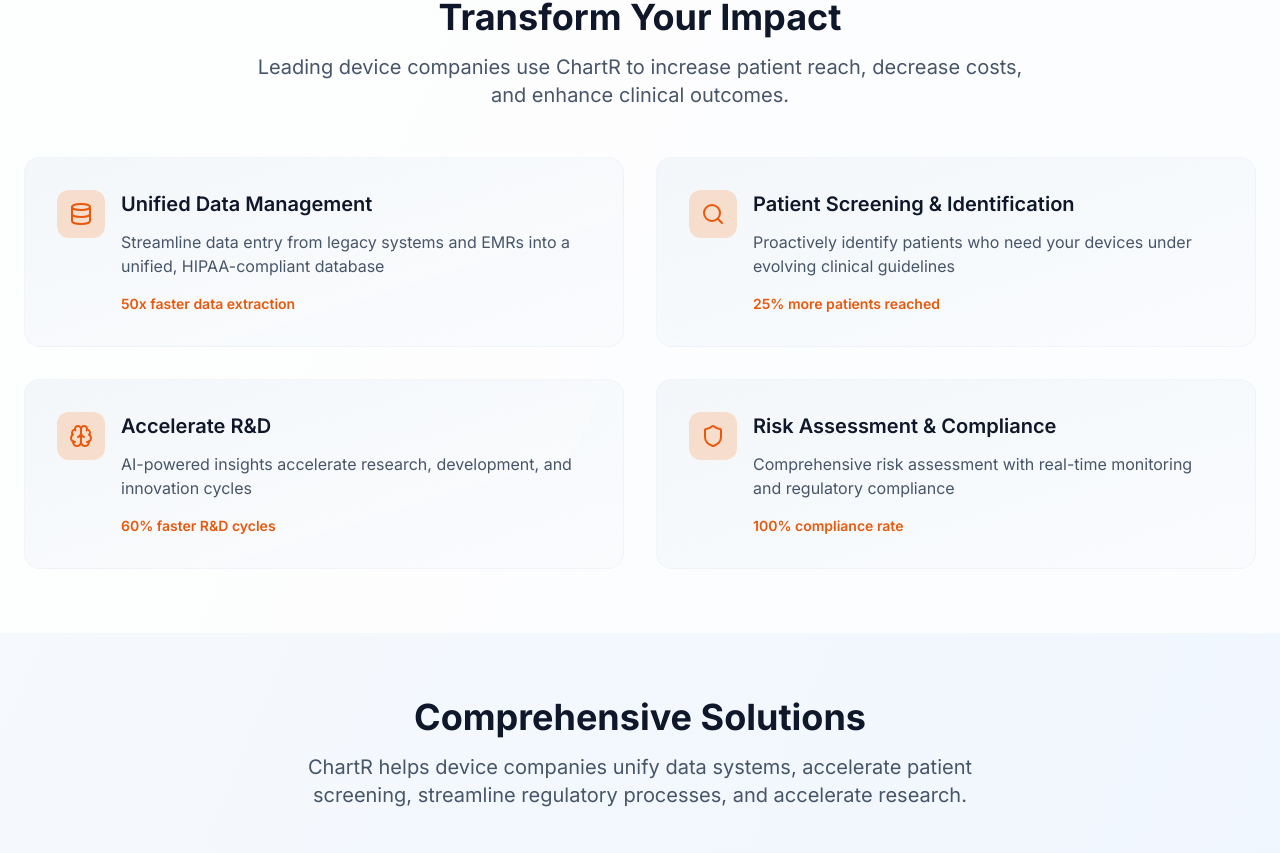
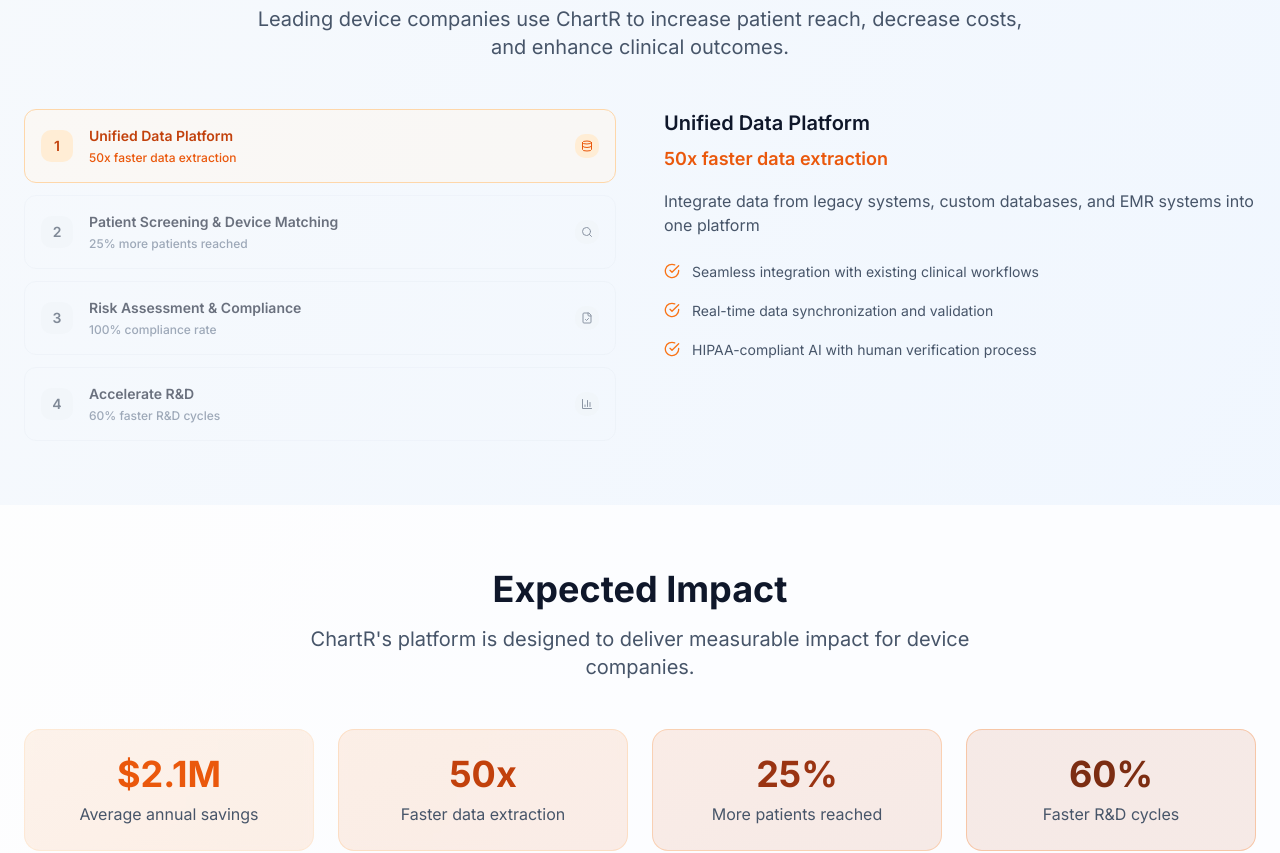
Before and after one commit to ChartR-Health/chartr-website, a Next.js app: page /solutions/device-companies in a window 1280 px wide. Shown: the part 1070-1923 px from the top of the page. Built offline with nearby package versions, Linux system fonts and the light colour scheme.

Commit message:
device companies

```diff
--- a/src/app/solutions/device-companies/page.tsx
+++ b/src/app/solutions/device-companies/page.tsx
@@ -5,32 +5,7 @@
 import { ChevronRight, Shield, DollarSign, Clock, TrendingUp, FileCheck, AlertTriangle, Target, CheckCircle, BarChart3, Database, Users, Zap, Brain, Heart, Stethoscope, Search, Eye } from 'lucide-react'
 
 const DeviceCompaniesSolutionsPage = () => {
-  const benefits = [
-    {
-      icon: Database,
-      title: "Unified Data Management",
-      description: "Streamline data entry from legacy systems and EMRs into a unified, HIPAA-compliant database",
-      metric: "50x faster data extraction"
-    },
-    {
-      icon: Search,
-      title: "Patient Screening & Identification",
-      description: "Proactively identify patients who need your devices under evolving clinical guidelines",
-      metric: "25% more patients reached"
-    },
-    {
-      icon: Brain,
-      title: "Accelerate R&D",
-      description: "AI-powered insights accelerate research, development, and innovation cycles",
-      metric: "60% faster R&D cycles"
-    },
-    {
-      icon: Shield,
-      title: "Risk Assessment & Compliance",
-      description: "Comprehensive risk assessment with real-time monitoring and regulatory compliance",
-      metric: "100% compliance rate"
-    }
-  ]
+
 
   const challenges = [
     {
@@ -60,6 +35,7 @@
       title: "Unified Data Platform",
       description: "Integrate data from legacy systems, custom databases, and EMR systems into one platform",
       icon: Database,
+      metric: "50x faster data extraction",
       features: [
         "Seamless integration with existing clinical workflows",
         "Real-time data synchronization and validation",
@@ -70,6 +46,7 @@
       title: "Patient Screening & Device Matching",
       description: "Get your devices to the patients who need them with AI-powered patient identification",
       icon: Search,
+      metric: "25% more patients reached",
       features: [
         "Proactive patient identification under evolving guidelines",
         "Automated screening for device eligibility criteria",
@@ -77,9 +54,10 @@
       ]
     },
     {
-      title: "Regulatory Reporting",
-      description: "Streamline FDA submissions and compliance monitoring with automated reporting",
+      title: "Risk Assessment & Compliance",
+      description: "Comprehensive risk assessment with real-time monitoring and regulatory compliance",
       icon: FileCheck,
+      metric: "100% compliance rate",
       features: [
         "Automated regulatory reporting and compliance monitoring",
         "Clinical data extraction for FDA submissions",
@@ -87,9 +65,10 @@
       ]
     },
     {
-      title: "Outcomes Research",
-      description: "Accelerate research and development with AI-powered clinical insights",
+      title: "Accelerate R&D",
+      description: "AI-powered insights accelerate research, development, and innovation cycles",
       icon: BarChart3,
+      metric: "60% faster R&D cycles",
       features: [
         "Automated clinical data extraction and synthesis",
         "Advanced analytics for outcomes research",
@@ -123,13 +102,13 @@
   return (
     <div className="min-h-screen bg-gradient-to-br from-slate-50 to-blue-50">
       {/* Hero Section */}
-      <section className="relative pt-24 pb-16 px-6">
+      <section className="relative pt-24 pb-12 px-6">
         <div className="max-w-7xl mx-auto">
           <motion.div
             initial={{ opacity: 0, y: 60 }}
             animate={{ opacity: 1, y: 0 }}
             transition={{ duration: 0.6, ease: "easeOut" }}
-            className="text-center mb-16"
+            className="text-center mb-8"
           >
             <div className="flex items-center justify-center gap-2 text-orange-600 mb-6">
               <span className="text-sm font-medium tracking-wide uppercase">Solutions for Device Companies</span>
@@ -157,7 +136,7 @@
             className="text-center mb-12"
           >
             <h2 className="text-4xl font-bold text-slate-900 mb-4">
-              The Patient Screening Challenge
+              The Hidden Cost of Disconnected Data
             </h2>
             <p className="text-xl text-slate-600 max-w-3xl mx-auto">
               Medical device companies face complex data challenges that prevent them from reaching patients who need their devices
@@ -191,9 +170,11 @@
         </div>
       </section>
 
-      {/* Benefits Section - Moved above solutions */}
-      <section className="py-16 px-6 bg-white/80">
-        <div className="max-w-7xl mx-auto">
+
+
+      {/* Solutions Section */}
+      <section className="py-16 relative">
+        <div className="max-w-7xl mx-auto px-6">
           <motion.div
             initial={{ opacity: 0, y: 60 }}
             animate={{ opacity: 1, y: 0 }}
@@ -205,48 +186,6 @@
             </h2>
             <p className="text-xl text-slate-600 max-w-3xl mx-auto">
               Leading device companies use ChartR to increase patient reach, decrease costs, and enhance clinical outcomes.
-            </p>
-          </motion.div>
-
-          <div className="grid grid-cols-1 md:grid-cols-2 gap-8">
-            {benefits.map((benefit, index) => (
-              <motion.div
-                key={index}
-                initial={{ opacity: 0, y: 60 }}
-                animate={{ opacity: 1, y: 0 }}
-                transition={{ duration: 0.6, ease: "easeOut", delay: index * 0.1 }}
-                className="p-8 bg-gradient-to-br from-slate-100/80 to-slate-50/60 backdrop-blur-sm rounded-2xl border border-slate-200/30 hover:border-orange-300/50 transition-all duration-300"
-              >
-                <div className="flex items-start gap-4">
-                  <div className="p-3 bg-orange-500/20 rounded-lg">
-                    <benefit.icon className="w-6 h-6 text-orange-600" />
-                  </div>
-                  <div className="flex-1">
-                    <h3 className="text-xl font-semibold text-slate-900 mb-3">{benefit.title}</h3>
-                    <p className="text-slate-600 mb-4">{benefit.description}</p>
-                    <div className="text-sm font-semibold text-orange-600">{benefit.metric}</div>
-                  </div>
-                </div>
-              </motion.div>
-            ))}
-          </div>
-        </div>
-      </section>
-
-      {/* Solutions Section */}
-      <section className="py-16 relative">
-        <div className="max-w-7xl mx-auto px-6">
-          <motion.div
-            initial={{ opacity: 0, y: 60 }}
-            animate={{ opacity: 1, y: 0 }}
-            transition={{ duration: 0.6, ease: "easeOut" }}
-            className="text-center mb-12"
-          >
-            <h2 className="text-4xl font-bold text-slate-900 mb-4">
-              Comprehensive Solutions
-            </h2>
-            <p className="text-xl text-slate-600 max-w-3xl mx-auto">
-              ChartR helps device companies unify data systems, accelerate patient screening, streamline regulatory processes, and accelerate research.
             </p>
           </motion.div>
 
@@ -294,6 +233,13 @@
                         }`}>
                           {solution.title}
                         </h3>
+                        <div className={`text-xs font-medium mt-1 ${
+                          selectedSolution === index
+                            ? 'text-orange-600'
+                            : 'text-slate-500'
+                        }`}>
+                          {solution.metric}
+                        </div>
                       </div>
 
                       {/* Icon */}
@@ -320,9 +266,12 @@
                         transition={{ duration: 0.3 }}
                         className="mt-4 p-4 bg-slate-50/50 rounded-lg border border-slate-200/30"
                       >
-                        <h3 className="text-lg font-semibold text-slate-900 mb-3">
+                        <h3 className="text-lg font-semibold text-slate-900 mb-2">
                           {solution.title}
                         </h3>
+                        <div className="text-sm font-semibold text-orange-600 mb-3">
+                          {solution.metric}
+                        </div>
                         <p className="text-slate-600 mb-4 text-sm">
                           {solution.description}
                         </p>
@@ -354,9 +303,12 @@
                 className="space-y-6"
               >
                 <div>
-                  <h3 className="text-xl font-semibold text-slate-900 mb-4">
+                  <h3 className="text-xl font-semibold text-slate-900 mb-2">
                     {solutions[selectedSolution].title}
                   </h3>
+                  <div className="text-lg font-semibold text-orange-600 mb-4">
+                    {solutions[selectedSolution].metric}
+                  </div>
                   <p className="text-slate-600 mb-6">
                     {solutions[selectedSolution].description}
                   </p>
```
